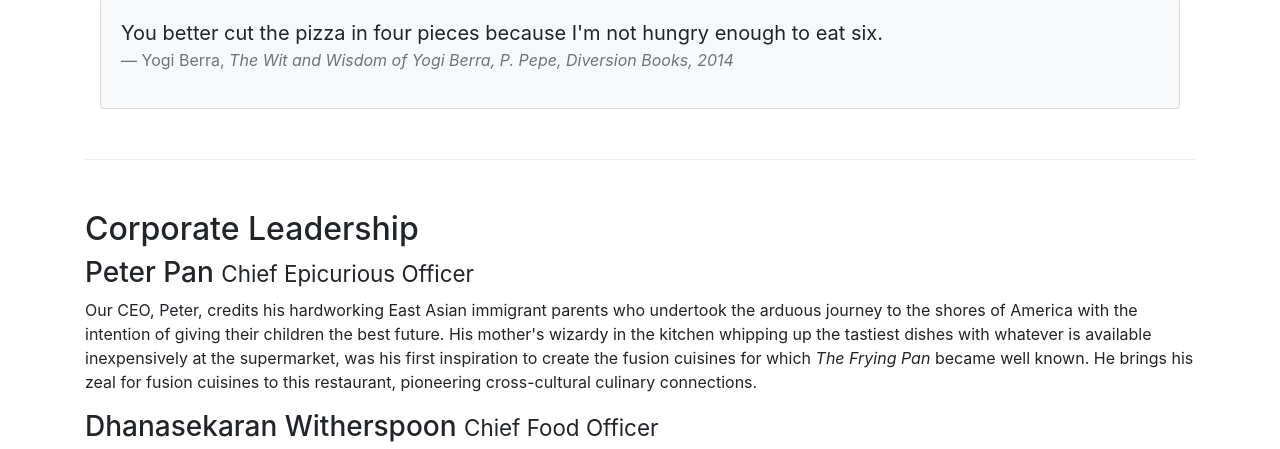
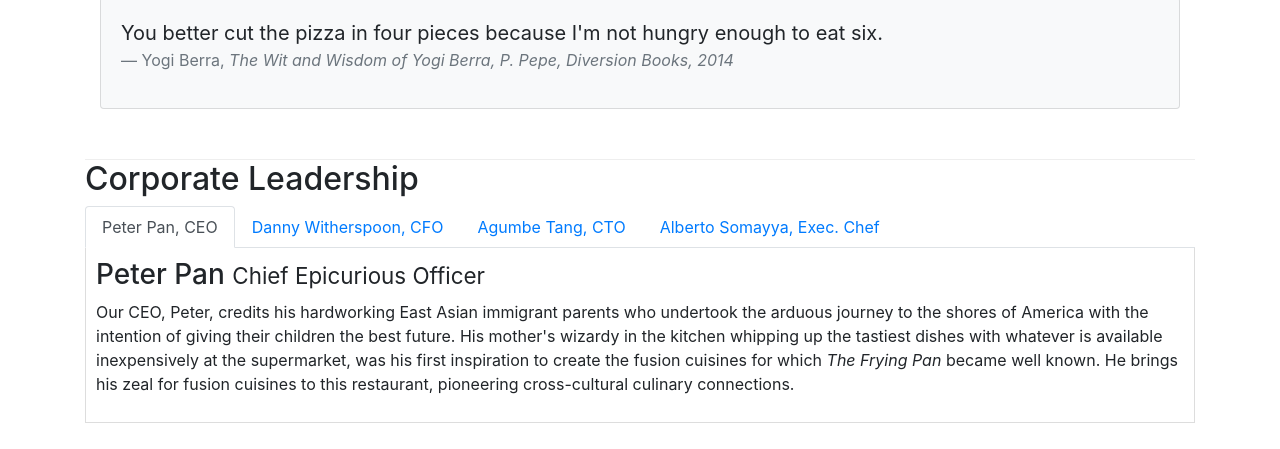
Before and after one commit to EladioDeveloper/UsingBootstrap, a website: page aboutus.html in a window 1280 px wide. Shown: the part 884-1333 px from the top of the page. Drawn offline with nearby package versions, Linux system fonts and the light colour scheme.

Commit message:
Tab-Content

```diff
--- a/aboutus.html
+++ b/aboutus.html
@@ -96,18 +96,50 @@
             </div>
         </div>
 
+        <div class="row">
+            <div class="col-12">
+                <h2>Corporate Leadership</h2>
+                <ul class="nav nav-tabs">
+                    <li class="nav-item">
+                      <a class="nav-link active" href="#peter"
+                        role="tab" data-toggle="tab">Peter Pan, CEO</a>
+                    </li>
+                    <li class="nav-item">
+                      <a class="nav-link" href="#danny" role="tab"
+                        data-toggle="tab">Danny Witherspoon, CFO</a>
+                    </li>
+                    <li class="nav-item">
+                      <a class="nav-link" href="#agumbe"role="tab"
+                        data-toggle="tab">Agumbe Tang, CTO</a>
+                    </li>
+                    <li class="nav-item">
+                      <a class="nav-link" href="#alberto" role="tab"
+                        data-toggle="tab">Alberto Somayya, Exec. Chef</a>
+                    </li>
+                </ul>
 
-        <div class="row row-content">
-            <div>
-                <h2>Corporate Leadership</h2>
+                <div class="tab-content">
+                    <div role="tabpanel" class="tab-pane fade show active" id="peter">
                         <h3>Peter Pan <small>Chief Epicurious Officer</small></h3>
                         <p class="d-none d-sm-block">Our CEO, Peter, credits his hardworking East Asian immigrant parents who undertook the arduous journey to the shores of America with the intention of giving their children the best future. His mother's wizardy in the kitchen whipping up the tastiest dishes with whatever is available inexpensively at the supermarket, was his first inspiration to create the fusion cuisines for which <em>The Frying Pan</em> became well known. He brings his zeal for fusion cuisines to this restaurant, pioneering cross-cultural culinary connections.</p>
+                    </div>
+
+                    <div role="tabpanel" class="tab-pane fade" id="danny">
                         <h3>Dhanasekaran Witherspoon <small>Chief Food Officer</small></h3>
                         <p class="d-none d-sm-block">Our CFO, Danny, as he is affectionately referred to by his colleagues, comes from a long established family tradition in farming and produce. His experiences growing up on a farm in the Australian outback gave him great appreciation for varieties of food sources. As he puts it in his own words, <em>Everything that runs, wins, and everything that stays, pays!</em></p>
+                    </div>
+
+                    <div role="tabpanel" class="tab-pane fade" id="agumbe">
                         <h3>Agumbe Tang <small>Chief Taste Officer</small></h3>
                         <p class="d-none d-sm-block">Blessed with the most discerning gustatory sense, Agumbe, our CTO, personally ensures that every dish that we serve meets his exacting tastes. Our chefs dread the tongue lashing that ensues if their dish does not meet his exacting standards. He lives by his motto, <em>You click only if you survive my lick.</em></p>
+                    </div>
+
+                    <div role="tabpanel" class="tab-pane fade" id="alberto">
                         <h3>Alberto Somayya <small>Executive Chef</small></h3>
                         <p class="d-none d-sm-block">Award winning three-star Michelin chef with wide International experience having worked closely with whos-who in the culinary world, he specializes in creating mouthwatering Indo-Italian fusion experiences. He says, <em>Put together the cuisines from the two craziest cultures, and you get a winning hit! Amma Mia!</em></p>
+                    </div>
+                </div>
+
             </div>
         </div>
 
--- a/css/styles.css
+++ b/css/styles.css
@@ -37,3 +37,10 @@ body{
 .navbar-dark {
     background-color:#512DAB ;
 }
+
+.tab-content {
+    border-left: 1px solid #ddd;
+    border-right: 1px solid #ddd;
+    border-bottom: 1px solid #ddd;
+    padding: 10px;
+}
```
Lines whose indentation alone changed are shown as unchanged.
